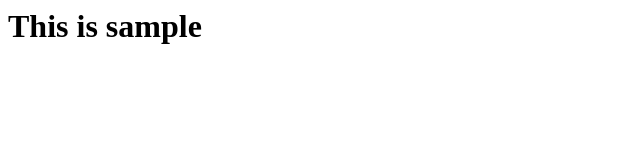
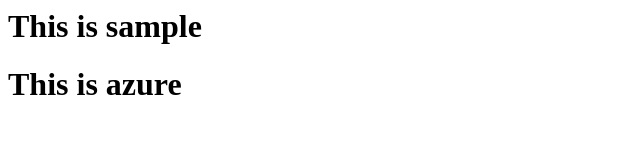
Before and after one commit to sainathsetti/ARM-Template, a plain HTML site: page index.html in a window 1280 px wide. Shown: the whole page, without its empty margins (0-640 px from the left). Drawn offline with Linux system fonts and the light colour scheme.

Commit message:
updated azure line

```diff
--- a/index.html
+++ b/index.html
@@ -1,3 +1,5 @@
 <html>
 <h1>This is sample</h1>
+  <h1>This is azure</h1>
+
 </html>
```
